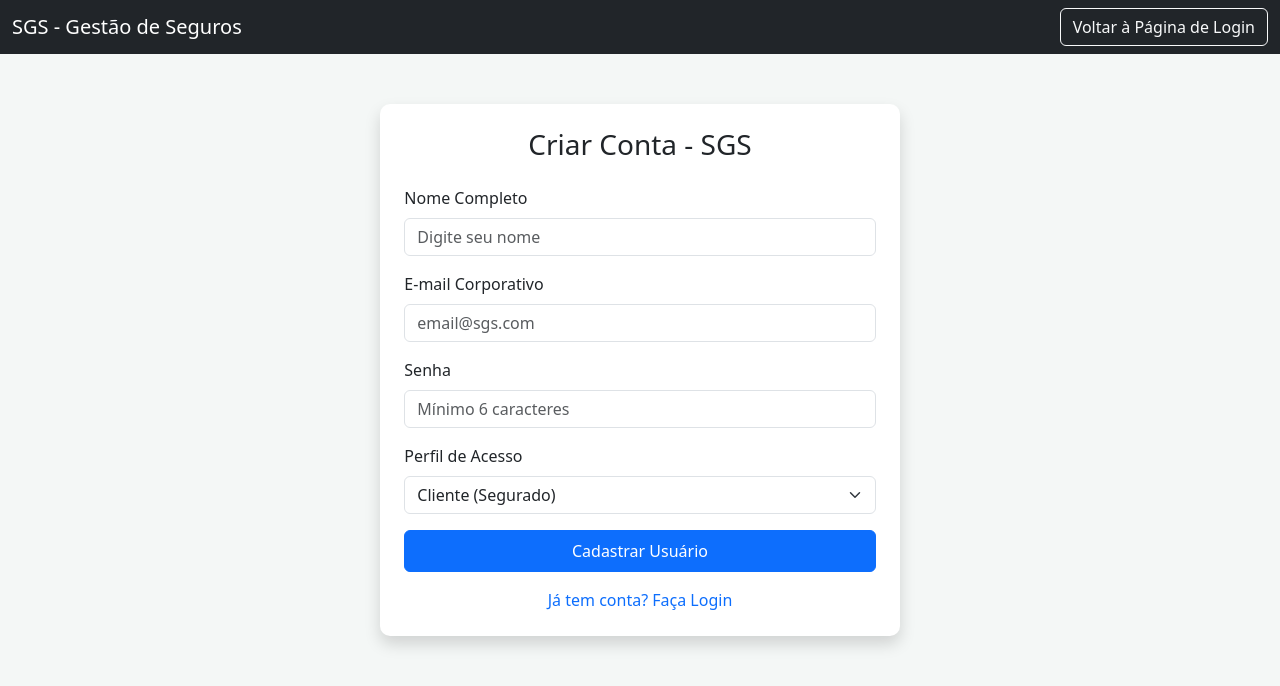
After one commit to EduardoRosa25/SGS, a PHP site: page /cadastro.php in a window 1280 px wide. The commit adds this page. Shown: the top 686 px of the page. Run offline with PHP 8.4, Linux system fonts and the light colour scheme.

Commit message:
Mudança na forma de salvar senha (HashCode). Criação da Página de cadastro de usuário. Criação da página DASHBOARD (por enquanto Vazia).

```diff
--- /dev/null
+++ b/cadastro.php
@@ -0,0 +1,108 @@
+<?php
+// Arquivo: cadastro.php
+require_once 'config/db.php';
+
+$mensagem = '';
+$tipo_alerta = '';
+
+if ($_SERVER['REQUEST_METHOD'] === 'POST') {
+    $nome = $_POST['nome'];
+    $email = $_POST['email'];
+    $senha_pura = $_POST['senha'];
+    $perfil = $_POST['perfil'];
+
+    // SEGURANÇA: Gera o Hash da senha (ela nunca será salva como texto puro)
+    $senha_hash = password_hash($senha_pura, PASSWORD_DEFAULT);
+
+    try {
+        // SEGURANÇA: Prepared Statement contra SQL Injection
+        $sql = "INSERT INTO usuarios (nome, email, senha, perfil) VALUES (:nome, :email, :senha, :perfil)";
+        $stmt = $pdo->prepare($sql);
+
+        $stmt->execute([
+            ':nome'   => $nome,
+            ':email'  => $email,
+            ':senha'  => $senha_hash, // Salva a versão criptografada da senha
+            ':perfil' => $perfil
+        ]);
+
+        $mensagem = "Usuário cadastrado com sucesso! Agora você pode fazer login.";
+        $tipo_alerta = "success";
+    } catch (PDOException $e) {
+        // Erro 23000 costuma ser violação de UNIQUE (email duplicado)
+        if ($e->getCode() == 23000) {
+            $mensagem = "Erro: Este e-mail já está cadastrado no sistema.";
+        } else {
+            $mensagem = "Erro ao cadastrar: " . $e->getMessage();
+        }
+        $tipo_alerta = "danger";
+    }
+}
+?>
+
+<!DOCTYPE html>
+<html lang="pt-br">
+<head>
+    <meta charset="UTF-8">
+    <title>SGS - Novo Usuário</title>
+    <link href="https://cdn.jsdelivr.net/npm/bootstrap@5.3.0/dist/css/bootstrap.min.css" rel="stylesheet">
+    <style>
+        body { background-color: #f4f7f6; }
+        .card-cadastro { margin-top: 50px; border: none; border-radius: 10px; }
+    </style>
+</head>
+<body>
+    <nav class="navbar navbar-dark bg-dark">
+        <div class="container-fluid">
+            <span class="navbar-brand mb-0 h1">SGS - Gestão de Seguros</span>
+            <div>
+                <a href="login.php" class="btn btn-outline-light">Voltar à Página de Login</a>
+            </div>
+        </div>
+    </nav>
+
+
+    <div class="cadastro-container">
+        <div class="row justify-content-center">
+            <div class="col-md-5">
+                <div class="card card-cadastro shadow">
+                    <div class="card-body p-4">
+                        <h3 class="text-center mb-4">Criar Conta - SGS</h3>
+
+                        <?php if($mensagem): ?>
+                            <div class="alert alert-<?= $tipo_alerta ?> text-center"><?= $mensagem ?></div>
+                        <?php endif; ?>
+
+                        <form method="POST">
+                            <div class="mb-3">
+                                <label class="form-label">Nome Completo</label>
+                                <input type="text" name="nome" class="form-control" placeholder="Digite seu nome" required>
+                            </div>
+                            <div class="mb-3">
+                                <label class="form-label">E-mail Corporativo</label>
+                                <input type="email" name="email" class="form-control" placeholder="email@sgs.com" required>
+                            </div>
+                            <div class="mb-3">
+                                <label class="form-label">Senha</label>
+                                <input type="password" name="senha" class="form-control" placeholder="Mínimo 6 caracteres" required>
+                            </div>
+                            <div class="mb-3">
+                                <label class="form-label">Perfil de Acesso</label>
+                                <select name="perfil" class="form-select">
+                                    <option value="cliente">Cliente (Segurado)</option>
+                                    <option value="corretor">Corretor</option>
+                                    <option value="admin">Administrador</option>    <!-- Talvez Compensa Remover a opção de criar perfil de admin aqui-->
+                                </select>
+                            </div>
+                            <button type="submit" class="btn btn-primary w-100 py-2">Cadastrar Usuário</button>
+                            <div class="text-center mt-3">
+                                <a href="login.php" class="text-decoration-none">Já tem conta? Faça Login</a>
+                            </div>
+                        </form>
+                    </div>
+                </div>
+            </div>
+        </div>
+    </div>
+</body>
+</html>
--- a/config/db.php
+++ b/config/db.php
@@ -1,27 +1,34 @@
 <?php
 // Arquivo: config/db.php
 
-// 1. Configurações do Banco (XAMPP Padrão)
-$host = 'localhost';
-$dbname = 'sgs_seguros';
-$username = 'root';
-$password = '';     // No XAMPP a senha padrão é vazia
+// 1. Configurações do Banco
+$host     = '127.0.0.1';     // Usando IP para evitar problemas de DNS do Windows
+$dbname   = 'sgs_seguros';   // Nome do banco de dados
+$username = 'root';          // Usuário padrão do XAMPP
+$password = '';              // Senha padrão vazia no XAMPP
+$port     = '3306';          // Porta do XAMPP
+$charset  = 'utf8mb4';       // Charset moderno para evitar erros de acentuação
 
 try {
-    // 2. Cria a conexão usando PDO (Padrão seguro exigido no trabalho)
-    $pdo = new PDO("mysql:host=$host;dbname=$dbname;charset=utf8", $username, $password);
+    // 2. Montagem da String de Conexão (DSN)
+    $dsn = "mysql:host=$host;port=$port;dbname=$dbname";
 
-    // 3. Configuração p mostrar erros
-    $pdo->setAttribute(PDO::ATTR_ERRMODE, PDO::ERRMODE_EXCEPTION);
-    $pdo->setAttribute(PDO::ATTR_DEFAULT_FETCH_MODE, PDO::FETCH_ASSOC);
+    // 3. Opções extras para o PDO
+    $options = [
+        PDO::ATTR_ERRMODE            => PDO::ERRMODE_EXCEPTION, // Ativa exibição de erros
+        PDO::ATTR_DEFAULT_FETCH_MODE => PDO::FETCH_ASSOC,       // Retorna dados como array associativo
+        PDO::ATTR_EMULATE_PREPARES   => false,                  // Usa prepares reais do MySQL (mais seguro)
+    ];
+
+    // 4. Criação da conexão
+    $pdo = new PDO($dsn, $username, $password, $options);
 
     // --- TESTE DE CONEXÃO ---
-    // Se aparecer a mensagem abaixo na tela, está tudo funcionando!
-    // Depois de testar, você pode colocar "//" na frente da linha abaixo para esconder.
-    echo "Sucesso! O sistema conectou ao banco de dados.";
+    // Comente a linha abaixo (coloque // na frente) após confirmar que funcionou
+    // echo "Sucesso! O sistema conectou ao banco de dados.";
 
 } catch (PDOException $e) {
-    // Catch de exceção p erros de conexão
+    // Caso a conexão falhe, exibe o erro real para diagnóstico
     die("Erro grave na conexão: " . $e->getMessage());
 }
 ?>
```
Also changed, not shown: login.php (+6 -1 lines), pages/dashboard.php (added, +32 -0 lines).
